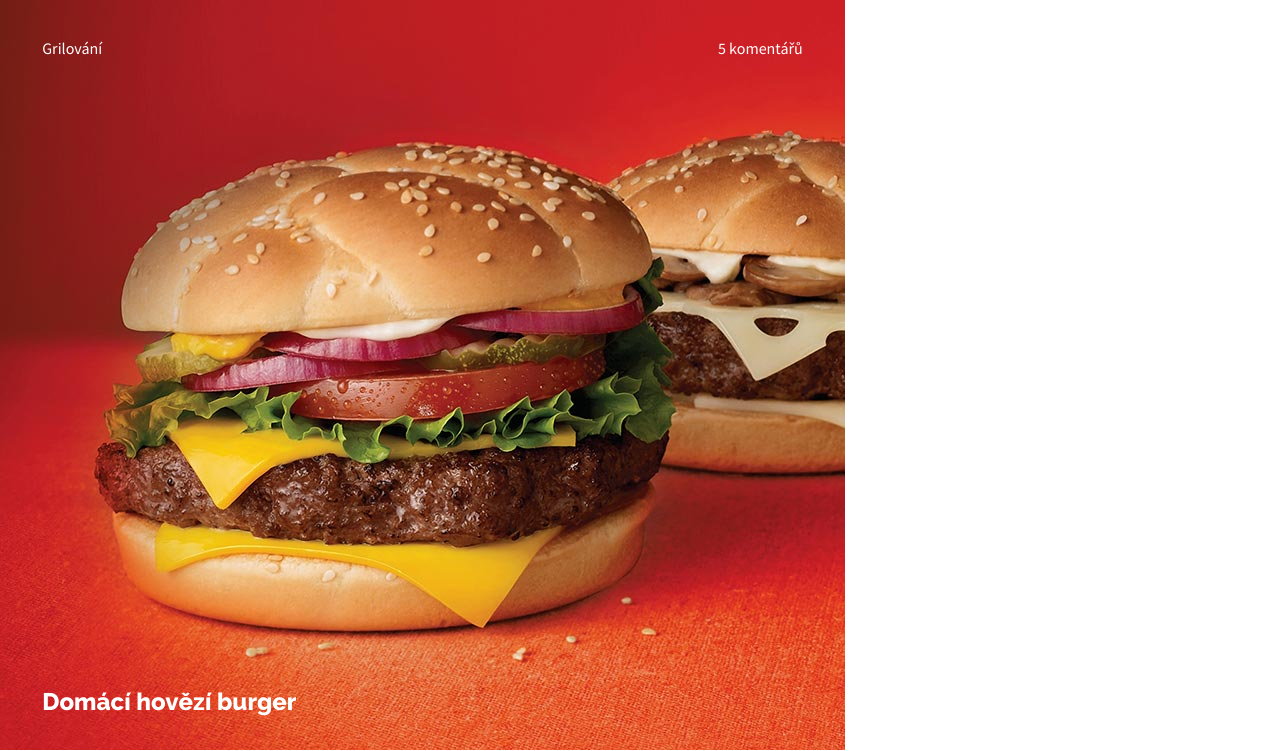
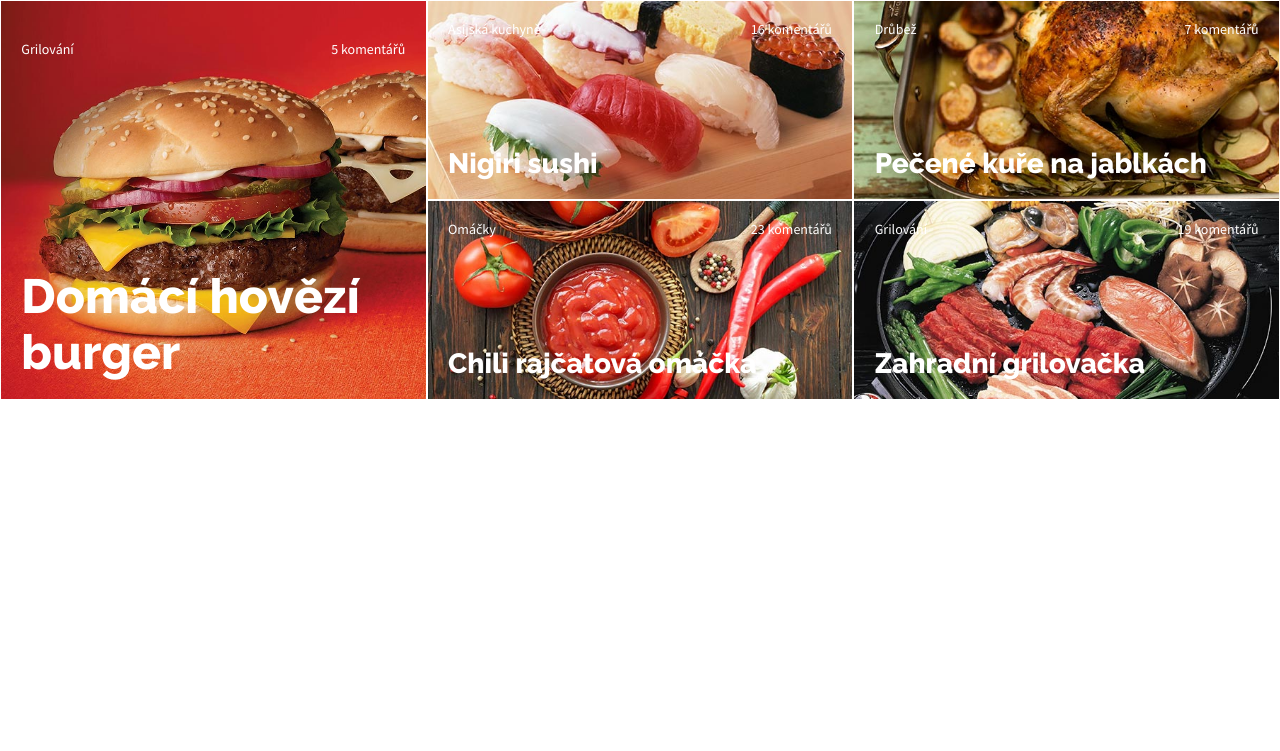
Before and after one commit to tvorimweb-2019-praha-podzim/projekt-5-recepty-davidkovajana, a plain HTML site: page index.html in a window 1280 px wide. Shown: the top 751 px of the page. Drawn offline with Linux system fonts and the light colour scheme.

Commit message:
HOTOVO, omlouvám se za zpoždění, nešlo mi to včera správně nastavit

```diff
--- a/index.html
+++ b/index.html
@@ -12,14 +12,16 @@
 
 
         <div class="doporucujeme">
+
             <div class="pozadi burger"><img class="burgerfoto" src="images/burger.jpg" alt="burger">
-                <div class="hlavni-recept">
-                    <div class="recept-meta">
-                        <div class="recept-kategorie">Grilování</div>
-                        <div class="recept-komentare">5 komentářů</div>
+                    <div class="hlavni-recept">
+                        <div class="recept-meta">
+                            <div class="recept-kategorie">Grilování</div>
+                            <div class="recept-komentare">5 komentářů</div>
+                        </div>
+                        <h2 class="recept-nazev2">Domácí hovězí burger</h2>
                     </div>
-                    <h2 class="recept-nazev">Domácí hovězí burger</h2>
-                </div>
+
             </div>
 
             <div class="sloupec">
@@ -70,9 +72,9 @@
         </div>
 
 
-        <div class="paticka">
+        <!-- <div class="paticka">
             <p>Foto &copy; <a href="https://www.flickr.com/photos/68711844@N07/">Michael Stern</a> (licence <a href="https://creativecommons.org/licenses/by-sa/2.0/">CC BY-SA 2.0</a>)</p>
-        </div>
+        </div> -->
 
 
     </body>
--- a/style.css
+++ b/style.css
@@ -9,6 +9,8 @@ body {
     margin: 0;
     font-family: 'Source Sans Pro', sans-serif;
     color: white;
+    font-size: 14px;
+    font-weight: 400;
 
 }
 
@@ -50,41 +52,64 @@ notebook/pc:
 
 .pozadi {
     position: relative;
-    display: inline-block;
+    display: flex;
 }
 
 .recept-komentare {
     position: absolute;
     right: 5%;
-    top: 5%;
+    top: 10%;
 }
 
 .recept-kategorie {
     position: absolute;
     left: 5%;
-    top: 5%;
+    top: 10%;
 }
 
 .recept-nazev {
     position: absolute;
     left: 5%;
+    bottom: 10%;
+}
+
+.recept-nazev2 {
+    position: absolute;
+    left: 5%;
     bottom: 5%;
 }
 
-.sloupec {
-    display: inline-block;
-    }
+img {
+    max-width: 100%;
+    border: 0.5px solid white;
+}
 
 .hlavni-recept {
+    float: left;
+    object-fit: cover;
+}
+
+.burgerfoto {
+    float: left;
+    object-fit: cover;
+    max-height: 250px;
     width: 100%;
 }
 
+.sushifoto, .rajcatafoto, .kurefoto, .grilovanifoto {
+    float: left;
+    object-fit: cover;
+    max-height: 90px;
+    width: 100%;
+}
 
+.recept-nazev {
+    font-size: 18px;
+}
 
-
-
-
-
+.recept-nazev2 {
+    font-size: 28px;
+}
 
 
 
@@ -92,40 +117,71 @@ notebook/pc:
 
 
 
-    h2.hlavni-recept {
+   .sloupec {
+        width: 50%;
+        float: left;
+   }
+
+   .burgerfoto {
+        float: left;
+        object-fit: cover;
+        max-height: 250px;
+        width: 100%;
+    }
+
+    .sushifoto, .rajcatafoto, .kurefoto, .grilovanifoto {
+        float: left;
+        object-fit: cover;
+        max-height: 150px;
+        width: 100%;
+    }
+
+   .recept-nazev {
+        font-size: 22px;
+    }
+
+    .recept-nazev2 {
         font-size: 36px;
     }
 
-    h2.sloupec {
-        font-size: 22px;
+}
+
+@media (min-width: 860px) {
+
+   .sloupec {
+       width: 33.33333%;
+       float: right;
+   }
+
+   .burger {
+        width: 33.33333%;
+        float: left;
     }
 
-    .sloupec {
-       display: inline;
+   .burgerfoto {
+       min-height: 400px;
+   }
+
+   .sushifoto, .rajcatafoto, .kurefoto, .grilovanifoto {
+        float: left;
+        object-fit: cover;
+        min-height: 200px;
+        width: 100%;
+    }
+
+
+    .doporucujeme {
+        display: flex;
+    }
+
+
+    .recept-nazev {
+        font-size: 28px;
+    }
+
+    .recept-nazev2 {
+        font-size: 48px;
     }
 
 
 }
-
-@img (min-width: 860px) {
-
-    .foto {
-        width: 33.33333%;
-    }
-}
-
-
-@img (min-width: 800px) {
-
-    .foto {
-        width: 25%;
-    }
-}
-
-
-@img (min-width: 1000px) {
-
-    .foto {
-        width: 16.66667%;
-    }
-}
```
